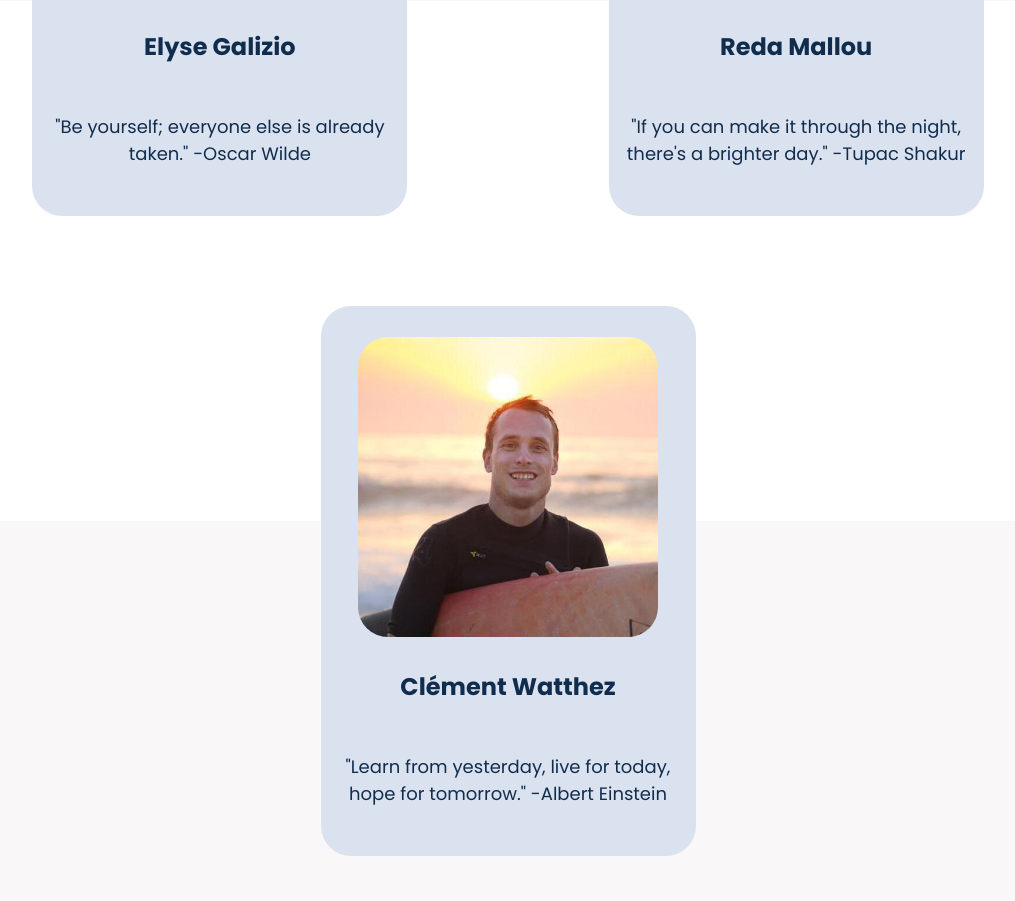
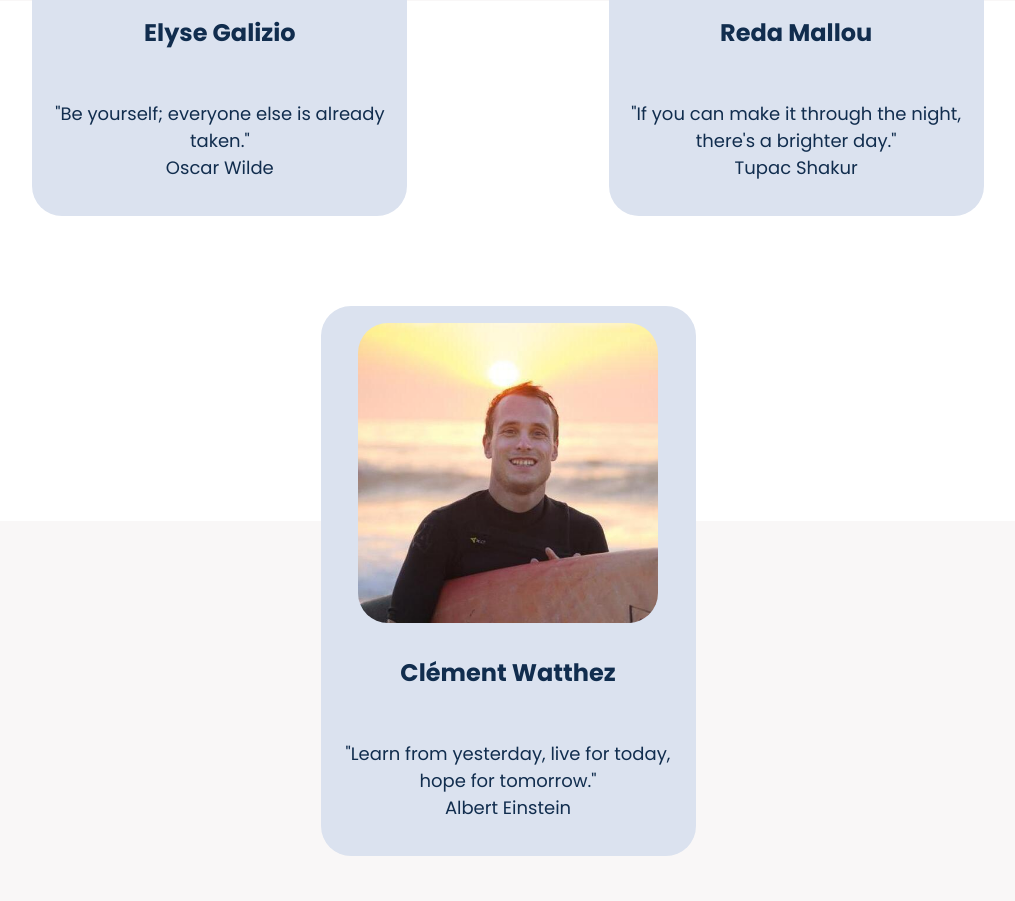
Before and after one commit to ElyseGalizio/Adage, a plain HTML site: page about.html in a window 1280 px wide. Shown: the part 147-1048 px from the top of the page, without its empty margins (132-1147 px from the left). Drawn offline with Linux system fonts and the light colour scheme; no server answers.

Commit message:
added line breaks in quotes

```diff
--- a/about.html
+++ b/about.html
@@ -28,20 +28,20 @@
             <div class="about-card">
                 <img src="elyse.png" class="about-img">
                 <h4 class="about-name">Elyse Galizio</h4>
-                <p class="about-quote">"Be yourself; everyone else is already taken."
-                    -Oscar Wilde</p>
+                <p class="about-quote">"Be yourself; everyone else is already taken."<br>
+                    Oscar Wilde</p>
             </div>
             <div class="about-card">
                 <img src="reda.jpg" class="about-img">
                 <h4 class="about-name">Reda Mallou</h4>
-                <p class="about-quote">"If you can make it through the night, there's a brighter day."
-                    -Tupac Shakur</p>
+                <p class="about-quote">"If you can make it through the night, there's a brighter day."<br>
+                    Tupac Shakur</p>
             </div>
             <div class="about-card">
                 <img src="clément.jpg" class="about-img">
                 <h4 class="about-name">Clément Watthez</h4>
-                <p class="about-quote">"Learn from yesterday, live for today, hope for tomorrow."
-                    -Albert Einstein</p>
+                <p class="about-quote">"Learn from yesterday, live for today, hope for tomorrow."<br>
+                    Albert Einstein</p>
             </div>
         </div>
     </section>
```
